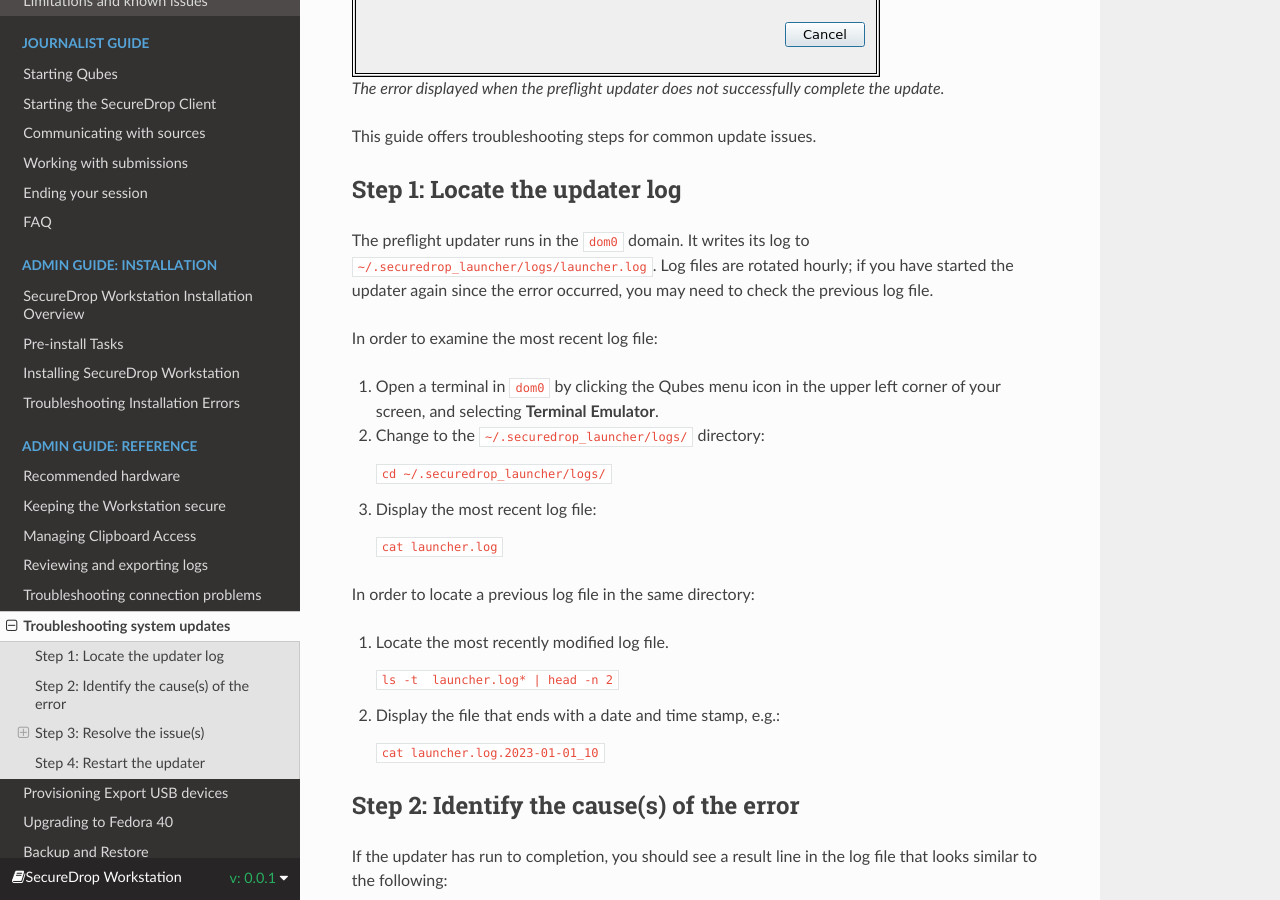
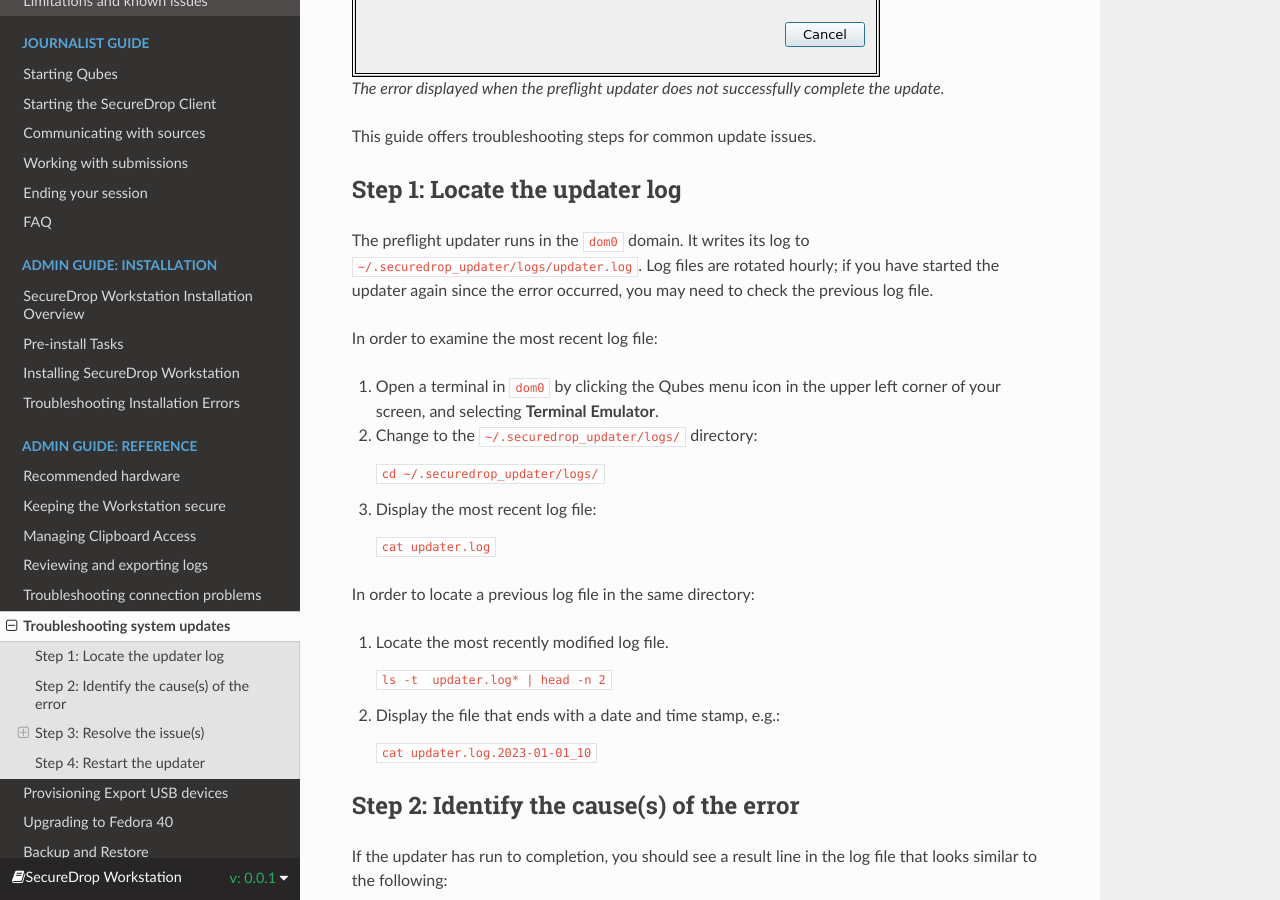
Before and after one commit to freedomofpress/securedrop-workstation-docs, a Sphinx documentation site: the page built from docs/admin/reference/troubleshooting_updates.rst, in a window 1280 px wide and 900 px high, scrolled down 723 px. Built offline with Sphinx 7.4.7 and the Read the Docs theme 2.0.0, drawn with Linux system fonts in a browser that asks for light colours; some of the changed text lies outside the part shown.

Commit message:
Update path to updater logs
Now at `~/.securedrop_updater`.

```diff
--- a/docs/admin/reference/troubleshooting_updates.rst
+++ b/docs/admin/reference/troubleshooting_updates.rst
@@ -30,7 +30,7 @@
 Step 1: Locate the updater log
 ~~~~~~~~~~~~~~~~~~~~~~~~~~~~~~
 The preflight updater runs in the ``dom0`` domain. It
-writes its log to ``~/.securedrop_launcher/logs/launcher.log``.
+writes its log to ``~/.securedrop_updater/logs/updater.log``.
 Log files are rotated hourly; if you have started the updater
 again since the error occurred, you may need to check the
 previous log file.
@@ -41,23 +41,23 @@
    icon in the upper left corner of your screen, and
    selecting **Terminal Emulator**.
 
-2. Change to the ``~/.securedrop_launcher/logs/`` directory:
+2. Change to the ``~/.securedrop_updater/logs/`` directory:
 
-   ``cd ~/.securedrop_launcher/logs/``
+   ``cd ~/.securedrop_updater/logs/``
 
 3. Display the most recent log file:
 
-   ``cat launcher.log``
+   ``cat updater.log``
 
 In order to locate a previous log file in the same directory:
 
 1. Locate the most recently modified log file.
 
-   ``ls -t  launcher.log* | head -n 2``
+   ``ls -t  updater.log* | head -n 2``
 
 2. Display the file that ends with a date and time stamp, e.g.:
 
-   ``cat launcher.log.2023-01-01_10``
+   ``cat updater.log.2023-01-01_10``
 
 Step 2: Identify the cause(s) of the error
 ~~~~~~~~~~~~~~~~~~~~~~~~~~~~~~~~~~~~~~~~~~
@@ -211,16 +211,16 @@
 
 If this does not resolve the issue:
 
-1. Locate the ``launcher-detail.log`` file in the same directory
-   as the ``launcher.log`` file. This file contains more detailed
+1. Locate the ``updater-detail.log`` file in the same directory
+   as the ``updater.log`` file. This file contains more detailed
    information about the ``apply_dom0`` step.
 
-   Like the ``launcher.log`` file, this file is rotated hourly.
+   Like the ``updater.log`` file, this file is rotated hourly.
 
 2. Copy this file to a networked VM by using the ``qvm-copy-to-vm``
    command. For example, to copy the file to the ``work`` VM:
 
-   ``qvm-copy-to-vm work ~/.securedrop_launcher/logs/launcher-detail.log``
+   ``qvm-copy-to-vm work ~/.securedrop_updater/logs/updater-detail.log``
 
 3. The file can now be found in ``~/QubesIncoming/dom0/`` in the
    ``work`` VM.
```
